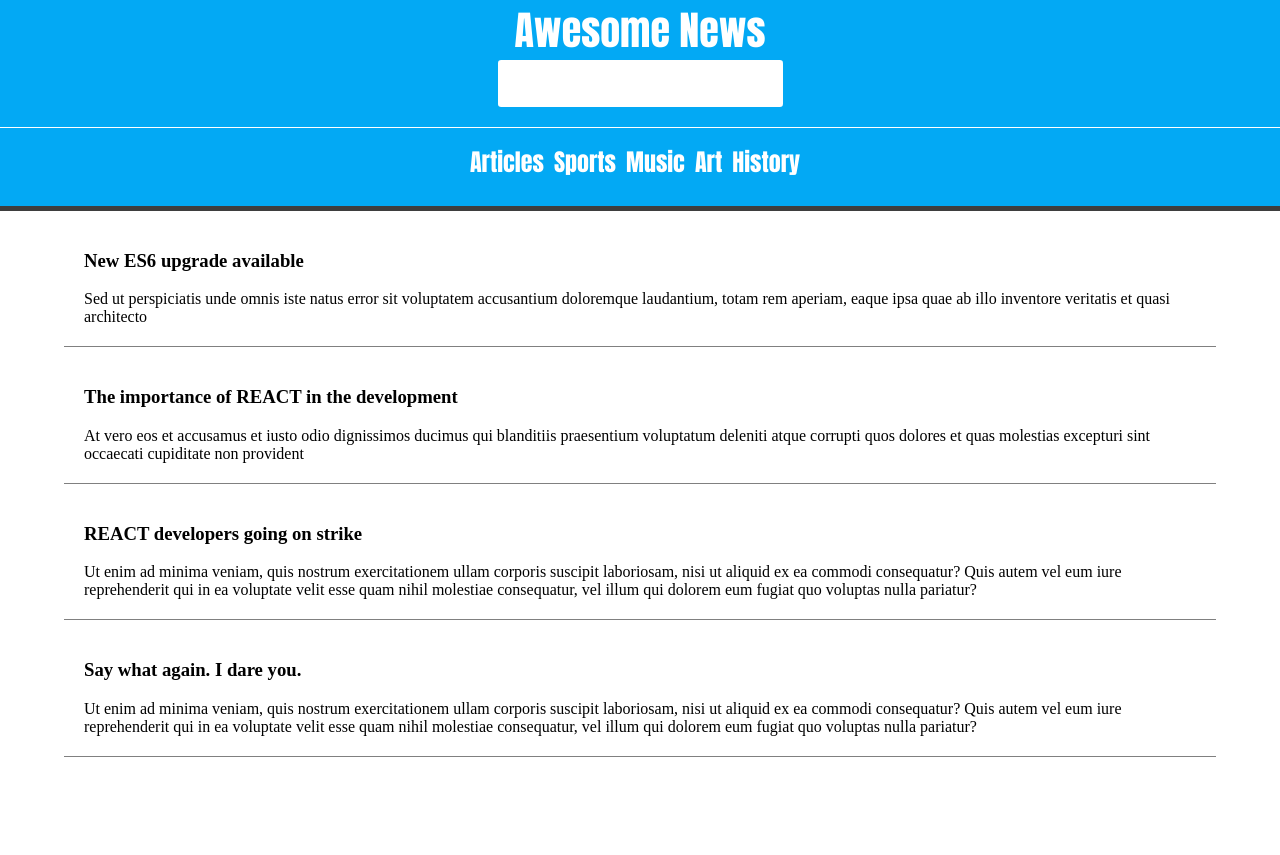
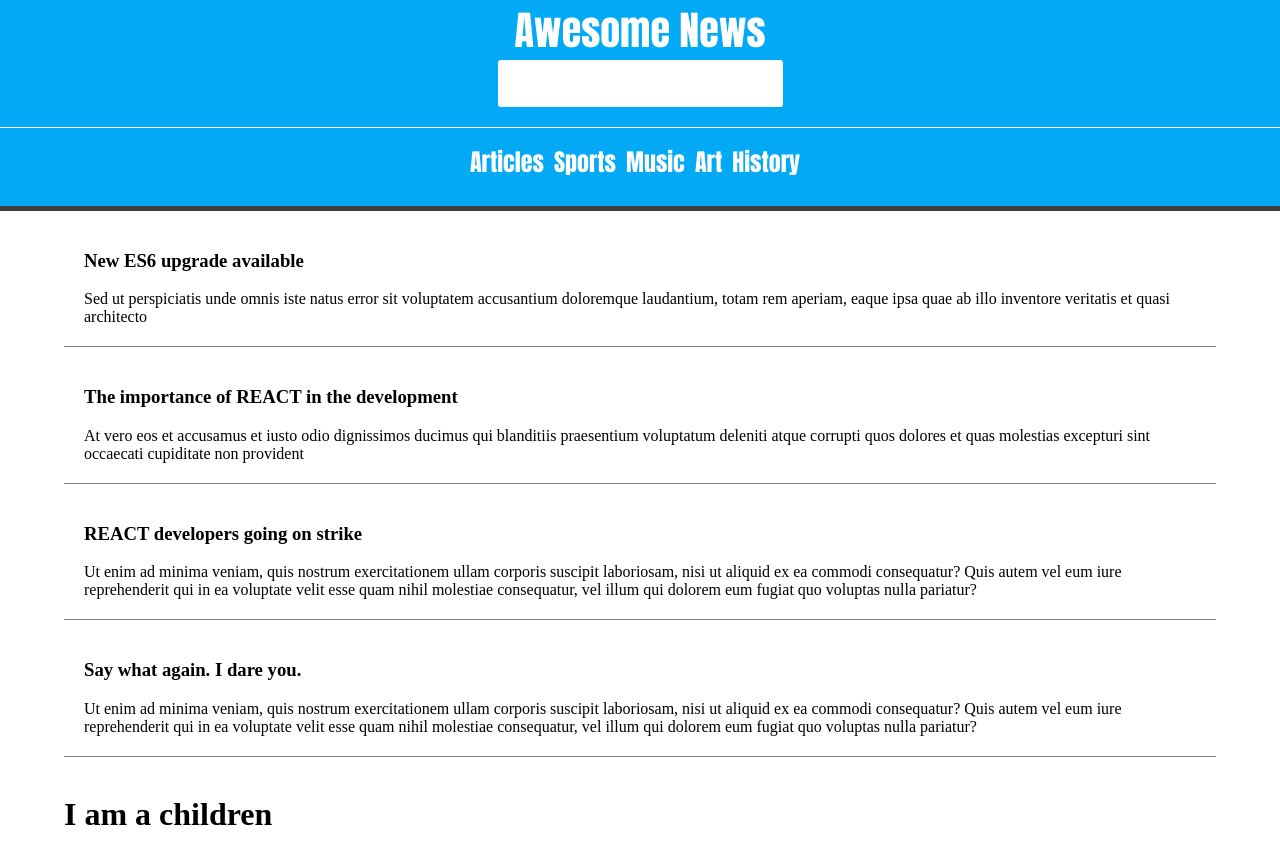
Before and after one commit to ferlobo1985/UDMY-REACT-FS24-One, a React (Vite) app: page / in a window 1280 px wide. Before the commit the page ends 800 px from the top, so only its background shows below. Built offline with nearby package versions, Linux system fonts and the light colour scheme.

Commit message:
18-React Children
18-React Children

```diff
--- a/src/components/news_list.jsx
+++ b/src/components/news_list.jsx
@@ -9,6 +9,7 @@
     return(
         <>
             { newsHandler }
+            { props.children }
         </>
     )
 }
--- a/src/main.jsx
+++ b/src/main.jsx
@@ -13,7 +13,10 @@
             <Header/>
             <div className='container'>
                 {/* <StatePlayground/> */}
-                <NewsList news={news}/>
+                <NewsList news={news}>
+                    <br/>
+                    <h1>I am a children</h1>
+                </NewsList>
             </div>
 
         </>
```
